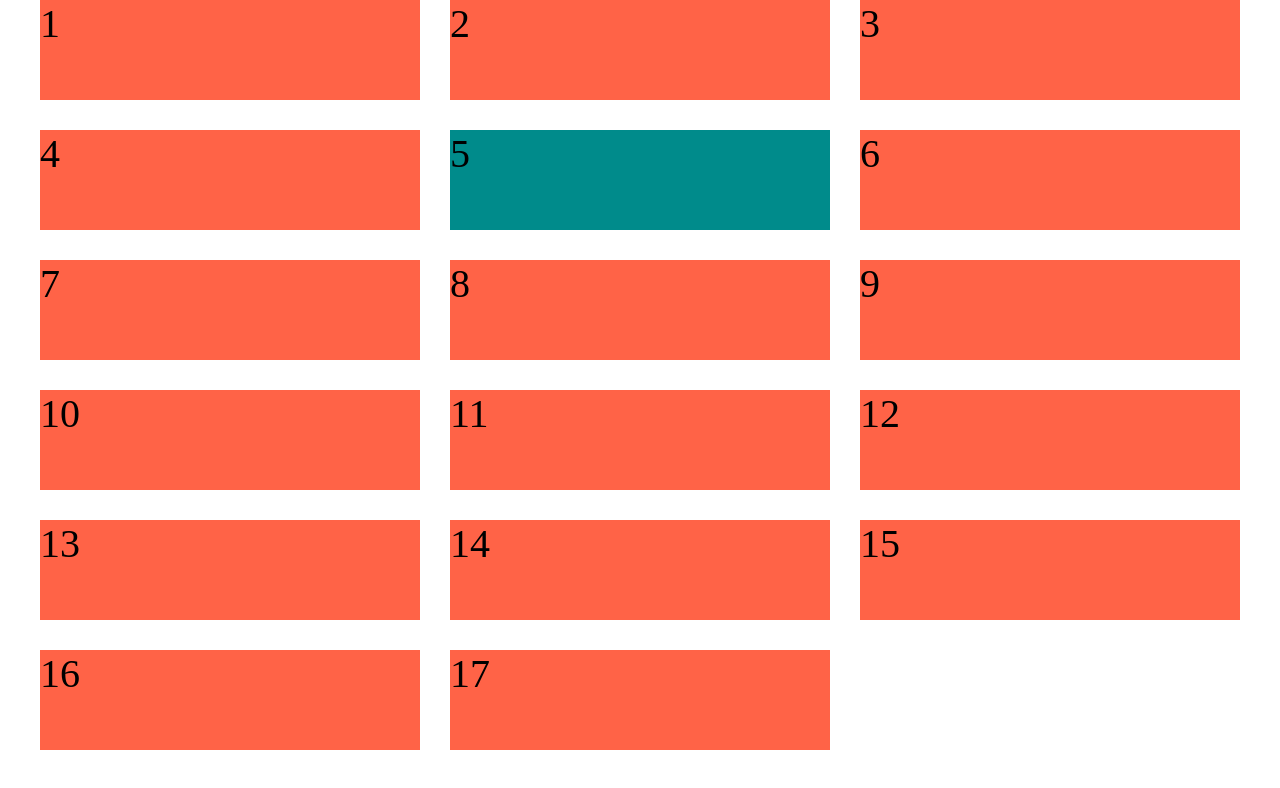
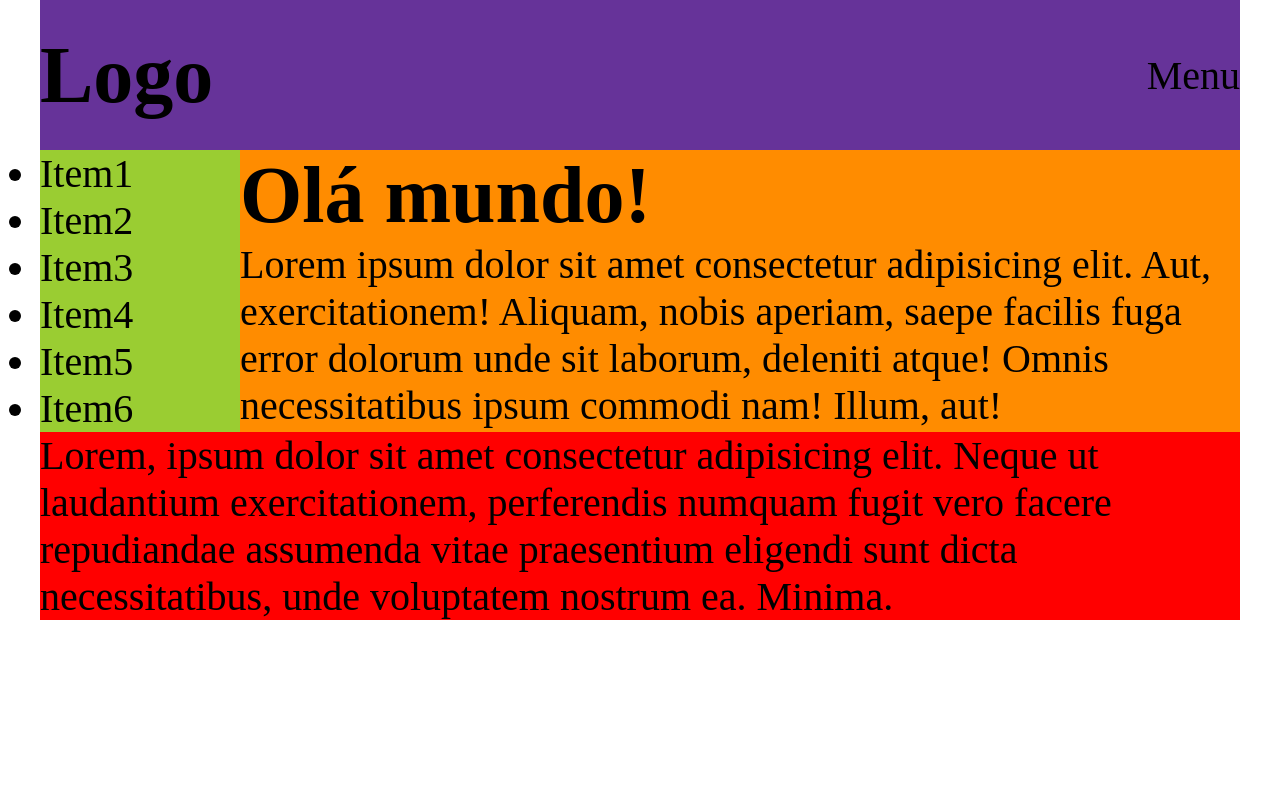
Before and after one commit to WoliverAraujo/HTML-e-CSS, a plain HTML site: page Site exemplo/index.html in a window 1280 px wide. Drawn offline with Linux system fonts and the light colour scheme.

Commit message:
610. Grid Templates

```diff
--- a/Site exemplo/index.html
+++ b/Site exemplo/index.html
@@ -12,23 +12,27 @@
 <body>
   <div class="container">
     <div class="grid">
-      <div>1</div>
-      <div>2</div>
-      <div>3</div>
-      <div>4</div>
-      <div>5</div>
-      <div>6</div>
-      <div>7</div>
-      <div>8</div>
-      <div>9</div>
-      <div>10</div>
-      <div>11</div>
-      <div>12</div>
-      <div>13</div>
-      <div>14</div>
-      <div>15</div>
-      <div>16</div>
-      <div>17</div>
+      <div>
+        <h1>Logo</h1>
+        <nav>Menu</nav>
+      </div>
+      <div>
+        <nav>
+          <ul>
+            <li>Item1</li>
+            <li>Item2</li>
+            <li>Item3</li>
+            <li>Item4</li>
+            <li>Item5</li>
+            <li>Item6</li>
+          </ul>
+        </nav>
+      </div>
+      <div>
+        <h1> Olá mundo!</h1>
+          <P>Lorem ipsum dolor sit amet consectetur adipisicing elit. Aut, exercitationem! Aliquam, nobis aperiam, saepe facilis fuga error dolorum unde sit laborum, deleniti atque! Omnis necessitatibus ipsum commodi nam! Illum, aut!</P>
+      </div>
+      <div>Lorem, ipsum dolor sit amet consectetur adipisicing elit. Neque ut laudantium exercitationem, perferendis numquam fugit vero facere repudiandae assumenda vitae praesentium eligendi sunt dicta necessitatibus, unde voluptatem nostrum ea. Minima.</div>
     </div>
   </div>
 </body>
--- a/Site exemplo/styles.css
+++ b/Site exemplo/styles.css
@@ -12,22 +12,50 @@ body {
 .container {
     max-width: 1200px;
     margin: 0 auto;
-    overflow-x: hidden;
 }
 
 .grid {
     display: grid;
-    grid-template-columns: repeat(auto-fill, minmax(320px, 1fr));
-    margin-right: -30px;
+    grid-template-rows: 150px 1fr auto;
+    grid-template-columns: 200px 1fr;
+    grid-template-areas:
+    'header header'
+    'nav main'
+    'rodape rodape';
 }
 
-.grid div {
-    background: tomato;
-    min-height: 100px;
-    margin-right: 30px;
-    margin-bottom: 30px;
+.grid div:nth-child(1) {
+    grid-area: header;
+    background: rebeccapurple;
+    display: flex;
+    justify-content: space-between;
+    align-items: center;
 }
 
-.grid div:nth-child(5) {
-    background: darkcyan;
+.grid div:nth-child(2) {
+    grid-area: nav;
+    background: yellowgreen;
 }
+
+.grid div:nth-child(3) {
+    grid-area: main;
+    background: darkorange;
+}
+
+.grid div:nth-child(4) {
+    grid-area: rodape;
+    background: red;
+}
+
+@media (max-width: 768px){
+    .grid {
+        display: grid;
+        grid-template-rows:auto;
+        grid-template-columns:auto;
+        grid-template-areas:
+        'header'
+        'main'
+        'nav'
+        'rodape';
+    }
+}
```
